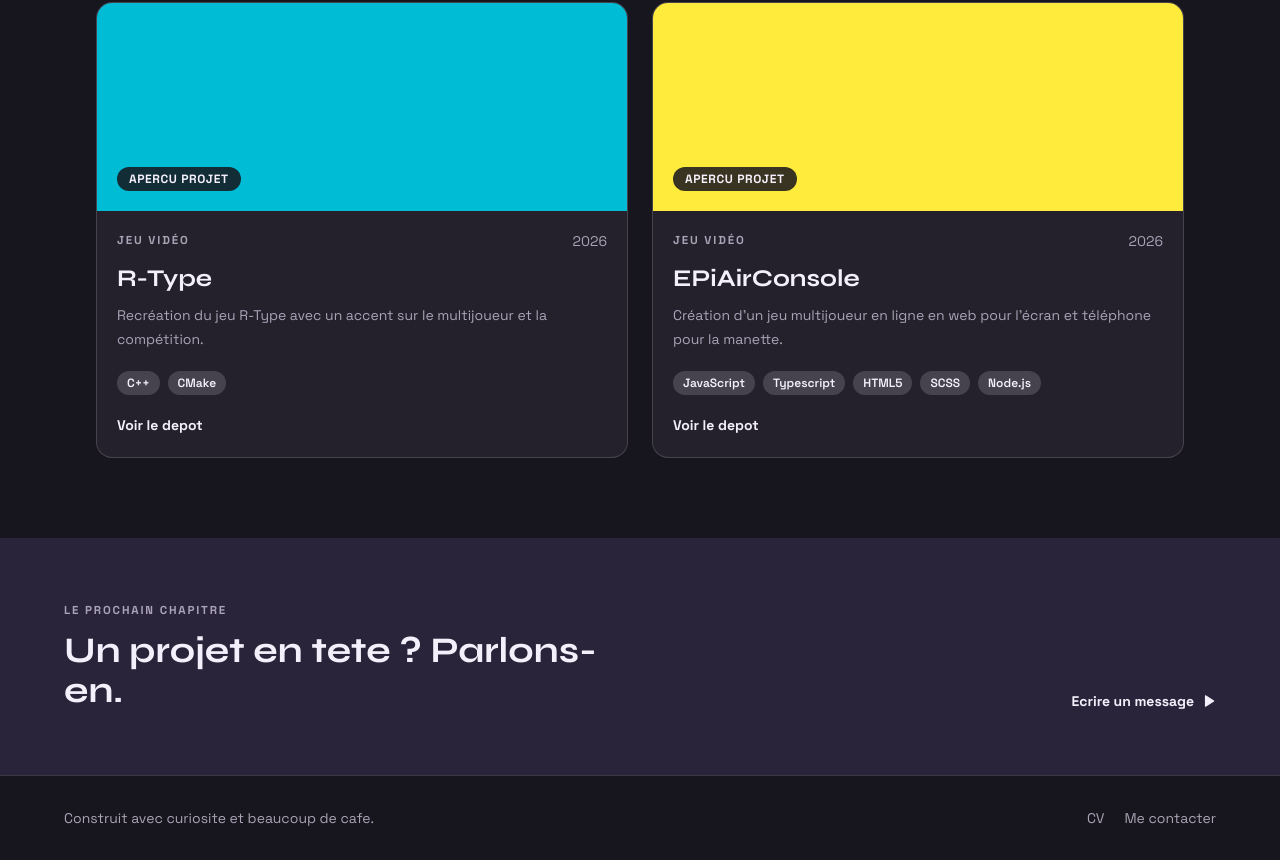
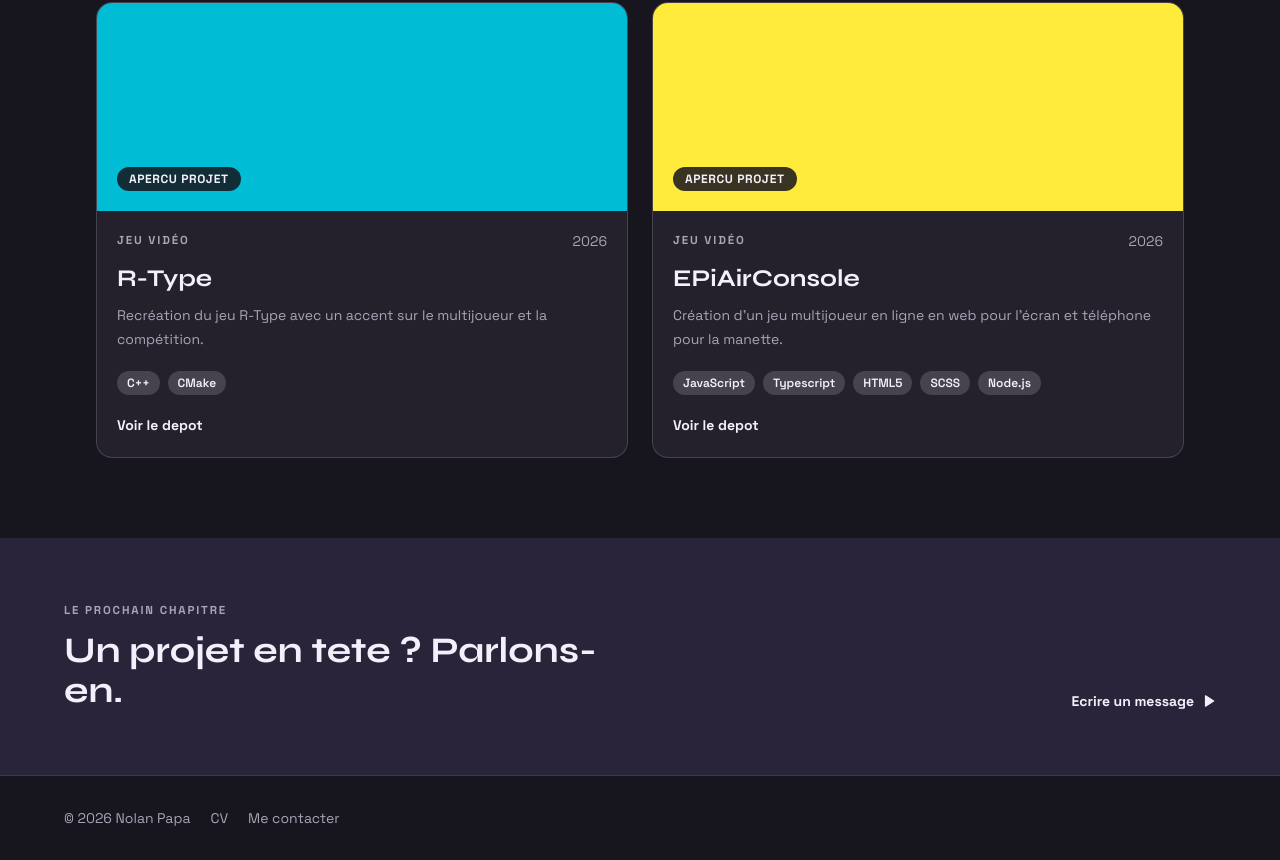
Before and after one commit to Nolfews/Portfolio, a Next.js app: page / in a window 1280 px wide. Shown: the part 1078-1938 px from the top of the page. Built offline with nearby package versions, Linux system fonts and the light colour scheme.

Commit message:
[UPDATE] remove note from SiteFooter and retain contact information in multiple languages

```diff
--- a/src/components/site-footer.tsx
+++ b/src/components/site-footer.tsx
@@ -6,14 +6,14 @@
 export function SiteFooter() {
   const { language } = useSitePreferences();
   const copy = language === "fr"
-    ? { note: "Construit avec curiosite et beaucoup de cafe.", contact: "Me contacter" }
-    : { note: "Built with curiosity and a lot of coffee.", contact: "Get in touch" };
+    ? { contact: "Me contacter" }
+    : { contact: "Get in touch" };
 
   return (
     <footer className="border-t border-[var(--border)] px-6 py-8 lg:px-8">
       <div className="mx-auto flex max-w-6xl flex-col justify-between gap-3 text-sm text-[var(--muted)] sm:flex-row">
-        <span>{copy.note}</span>
         <div className="flex gap-5">
+          <span>&copy; {new Date().getFullYear()} Nolan Papa</span>
           <Link href="/cv" className="hover:text-[var(--ink)]">
             CV
           </Link>
```
